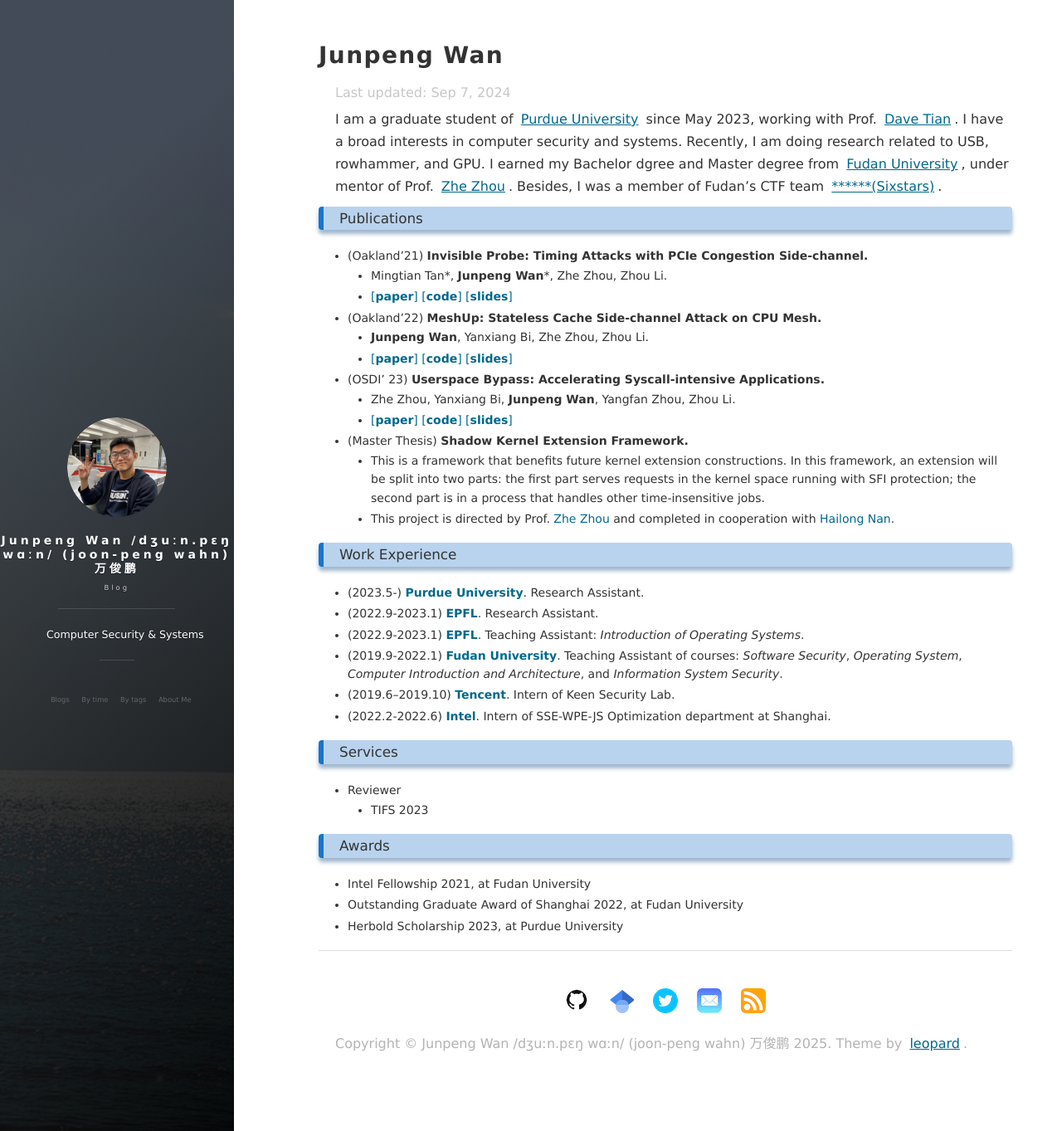
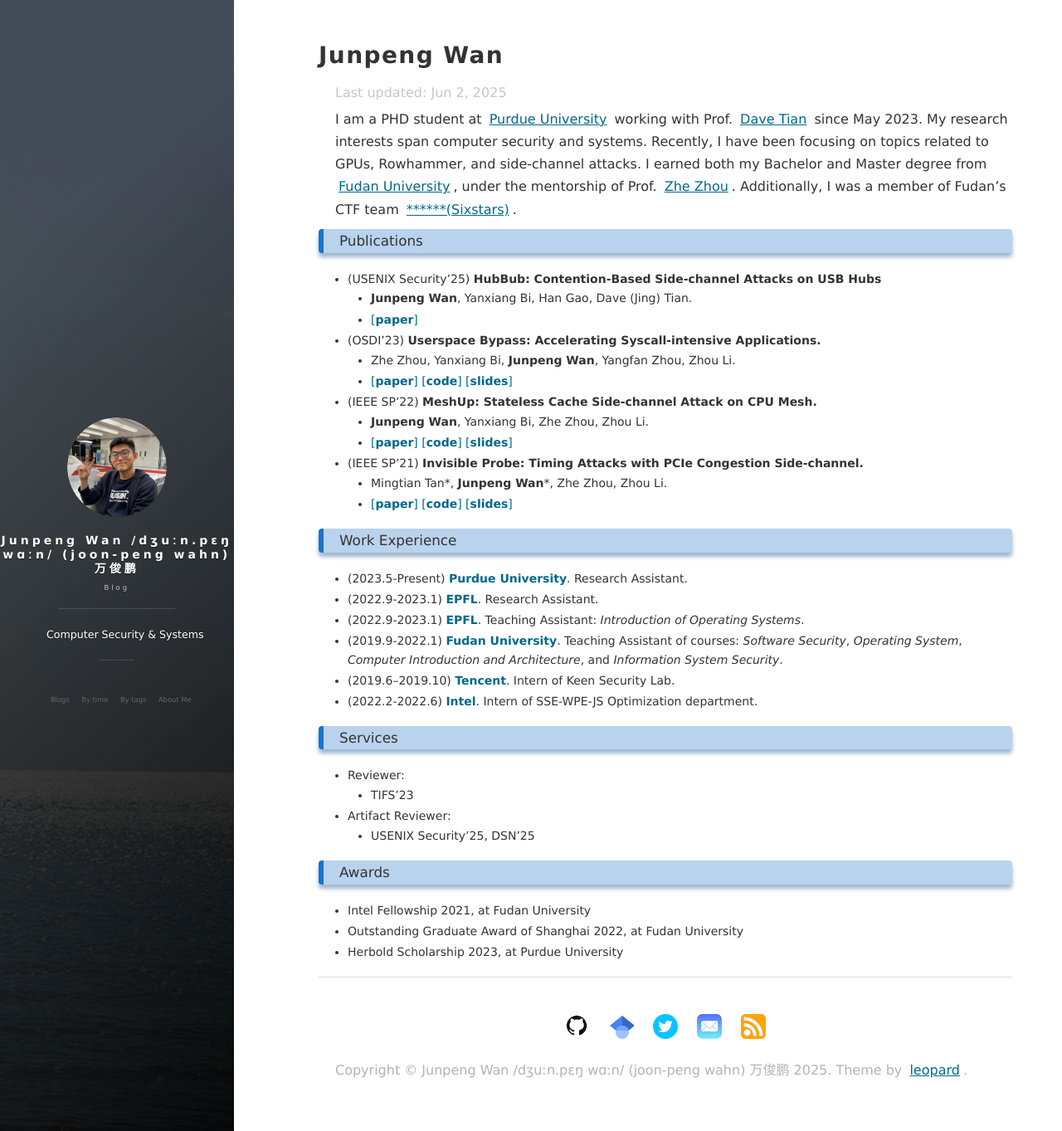
Before and after one commit to stefan1wan/stefan1wan.github.io, a Jekyll site: the page built from about.md, in a window 1280 px wide and 1363 px high. Shown: the whole window at 83% size. Built offline with Jekyll 4.4.1, drawn with Linux system fonts in a browser that asks for light colours; nearby versions of some CDN libraries; library files that are not in the unit come from our copies; comment, search, counter and statistics services are not loaded.

Commit message:
update June 2025

```diff
--- a/about.md
+++ b/about.md
@@ -1,40 +1,54 @@
 ---
 layout: page
 title: Junpeng Wan
-last_modified_at: 2024-09-07 23:30:00 +0000
+last_modified_at: 2025-06-02 16:30:00 +0000
 ---
 
-I am a graduate student of [Purdue University](https://www.purdue.edu) since May 2023, working with Prof. [Dave Tian](https://davejingtian.org). I have a broad interests in computer security and systems. Recently, I am doing research related to USB, rowhammer, and GPU. I earned my Bachelor dgree and Master degree from  [Fudan University](https://www.fudan.edu.cn/en/), under mentor of Prof. [Zhe Zhou](https://www.y-droid.com/zhe/index.html). Besides, I was a member of Fudan's CTF team [\*\*\*\*\*\*(Sixstars)](https://github.com/sixstars).
+I am a PHD student at [Purdue University](https://www.purdue.edu) working with Prof. [Dave Tian](https://davejingtian.org) since May 2023. My research interests span computer security and systems. Recently, I have been focusing on topics related to GPUs, Rowhammer, and side-channel attacks.  I earned both my Bachelor and Master degree from  [Fudan University](https://www.fudan.edu.cn/en/), under the mentorship of Prof. [Zhe Zhou](https://www.y-droid.com/zhe/index.html). Additionally, I was a member of Fudan's CTF team [\*\*\*\*\*\*(Sixstars)](https://github.com/sixstars).
 
 <!-- Before that, I was a PhD Student at [École polytechnique fédérale de Lausanne(EPFL)](https://www.epfl.ch/en/) for seven months, where I did a semester project at [PARSA](https://parsa.epfl.ch). -->
 
 ### Publications
-+ (Oakland’21) **Invisible Probe: Timing Attacks with PCIe Congestion Side-channel.**
+
++ (USENIX Security'25) **HubBub: Contention-Based Side-channel Attacks on USB Hubs**
+  * **Junpeng Wan**, Yanxiang Bi, Han Gao, Dave (Jing) Tian.
+  * [[**paper**]](/files/HubBub.pdf)
+
++ (OSDI'23) **Userspace Bypass: Accelerating Syscall-intensive Applications.**
+  * Zhe Zhou, Yanxiang Bi, **Junpeng Wan**, Yangfan Zhou, Zhou Li.
+  * [[**paper**]](/files/UserspaceBypass.pdf) [[**code**]](https://github.com/glarer/UserspaceBypass) [[**slides**]](/files/UserspaceBypass_slides.pdf)
+
++ (IEEE SP'22) **MeshUp: Stateless Cache Side-channel Attack on CPU Mesh.**
+  * **Junpeng Wan**, Yanxiang Bi, Zhe Zhou, Zhou Li.
+  * [[**paper**]](/files/MeshUp.pdf) [[**code**]](https://github.com/stefan1wan/MeshUp) [[**slides**]](/files/318-MeshUp.pptx)
+
++ (IEEE SP'21) **Invisible Probe: Timing Attacks with PCIe Congestion Side-channel.**
   * Mingtian Tan\*, **Junpeng Wan**\*, Zhe Zhou, Zhou Li.
   * [[**paper**]](/files/InvisibleProbe.pdf) [[**code**]](https://github.com/stefan1wan/InvisibleProbe) [[**slides**]](/files/InvisibleProbe.key)
-+ (Oakland’22) **MeshUp: Stateless Cache Side-channel Attack on CPU Mesh.**
-  * **Junpeng Wan**, Yanxiang Bi, Zhe Zhou, Zhou Li.
-  * [[**paper**]](/files/MeshUp.pdf) [[**code**]](https://github.com/stefan1wan/MeshUp) [[**slides**]](/files/318-MeshUp.pptx)
-+ (OSDI’ 23) **Userspace Bypass: Accelerating Syscall-intensive Applications.**
-  * Zhe Zhou, Yanxiang Bi, **Junpeng Wan**, Yangfan Zhou, Zhou Li.
-  * [[**paper**]](/files/UserspaceBypass.pdf) [[**code**]](https://github.com/glarer/UserspaceBypass) [[**slides**]](/files/UserspaceBypass_slides.pdf)
-+ (Master Thesis) **Shadow Kernel Extension Framework.**
+
+
+<!-- + (Master Thesis) **Shadow Kernel Extension Framework.**
     + This is a framework that benefits future kernel extension constructions. In this framework, an extension will be split into two parts: the first part serves requests in the kernel space running with SFI protection; the second part is in a process that handles other time-insensitive jobs.
-    + This project is directed by Prof. [Zhe Zhou](https://cs.fudan.edu.cn/0b/f1/c24865a265201/page.htm) and completed in cooperation with [Hailong Nan](https://github.com/hailongeric).
+    + This project is directed by Prof. [Zhe Zhou](https://cs.fudan.edu.cn/0b/f1/c24865a265201/page.htm) and completed in cooperation with [Hailong Nan](https://github.com/hailongeric). -->
 
 ### Work Experience
-+ (2023.5-)  [**Purdue University**](https://www.purdue.edu). Research Assistant.
+
++ (2023.5-Present) [**Purdue University**](https://www.purdue.edu). Research Assistant.
 + (2022.9-2023.1) [**EPFL**](https://www.epfl.ch/en/). Research Assistant.
 + (2022.9-2023.1) [**EPFL**](https://www.epfl.ch/en/). Teaching Assistant: *Introduction of Operating Systems*.
 + (2019.9-2022.1) [**Fudan University**](https://www.fudan.edu.cn/en/). Teaching Assistant of courses: *Software Security*, *Operating System*, *Computer Introduction and Architecture*, and *Information System Security*.
 + (2019.6–2019.10) [**Tencent**](https://www.tencent.com/en-us/). Intern of Keen Security Lab.
-+ (2022.2-2022.6) [**Intel**](https://www.intel.com/content/www/us/en/homepage.htm). Intern of SSE-WPE-JS Optimization department at Shanghai.
++ (2022.2-2022.6) [**Intel**](https://www.intel.com/content/www/us/en/homepage.htm). Intern of SSE-WPE-JS Optimization department.
 
 ### Services
-+ Reviewer
-  + TIFS 2023
+
++ Reviewer:
+  + TIFS'23
++ Artifact Reviewer:
+  + USENIX Security'25, DSN'25
 
 ### Awards
+
 + Intel Fellowship 2021, at Fudan University
 + Outstanding Graduate Award of Shanghai 2022, at Fudan University
 + Herbold Scholarship 2023, at Purdue University
```
Also changed, not shown: _posts/2022-12-14-BTB.md (+4 -0 lines), 1 other file.
